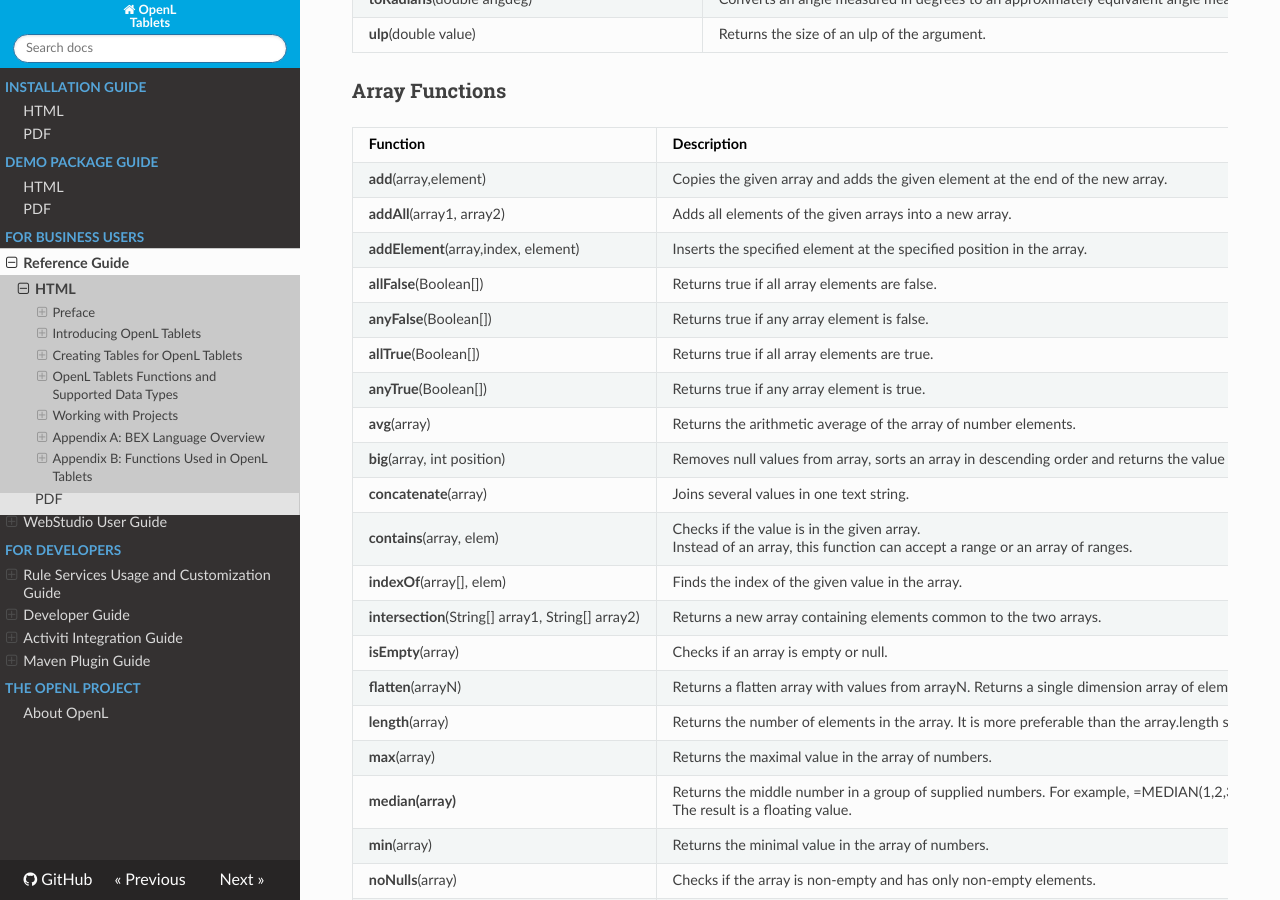
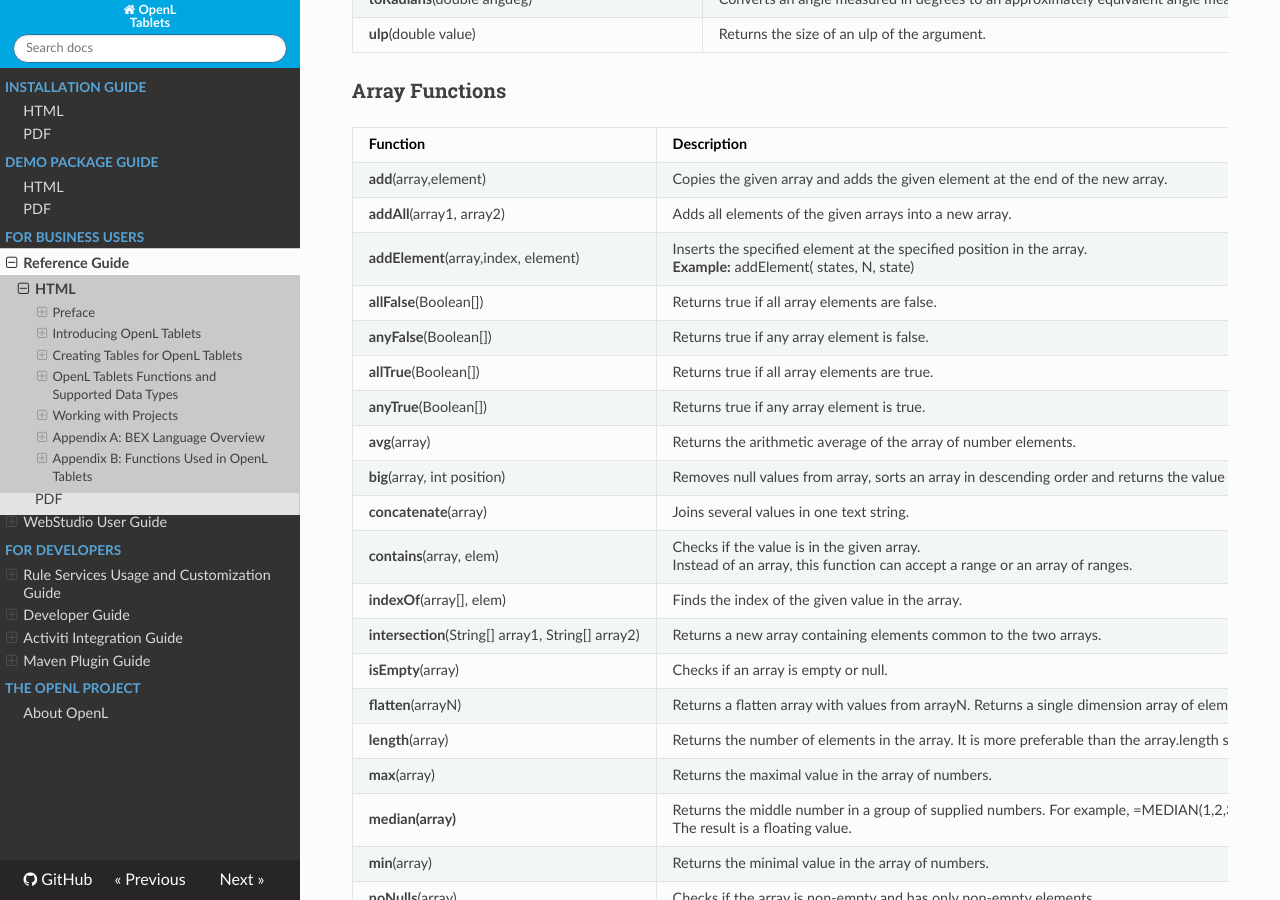
Before and after one commit to agradus/OpenLdocs, an MkDocs documentation site: the page built from docs/documentation/guides/reference_guide.md, in a window 1280 px wide and 900 px high, scrolled down 187930 px. Built offline with MkDocs 1.6.1, drawn with Linux system fonts in a browser that asks for light colours; nearby versions of some CDN libraries.

Commit message:
Update reference_guide.md

```diff
--- a/docs/documentation/guides/reference_guide.md
+++ b/docs/documentation/guides/reference_guide.md
@@ -4207,7 +4207,7 @@
 |------------------------------------------------------------------|--------------------------------------------------------------------------------------------------------------------------------------|
 | **add**(array,element)                                           | Copies the given array and adds the given element at the end of the new array.                                                       |
 | **addAll**(array1, array2)                                       | Adds all elements of the given arrays into a new array.                                                                              |
-| **addElement**(array,index, element)                             | Inserts the specified element at the specified position in the array.                                                                |
+| **addElement**(array,index, element)                             | Inserts the specified element at the specified position in the array. <br/>**Example:** addElement( states, N, state)                                                               |
 | **allFalse**(Boolean[])                                          | Returns true if all array elements are false.                                                                                        |
 | **anyFalse**(Boolean[])                                          | Returns true if any array element is false.                                                                                          |
 | **allTrue**(Boolean[])                                           | Returns true if all array elements are true.                                                                                         |
```
